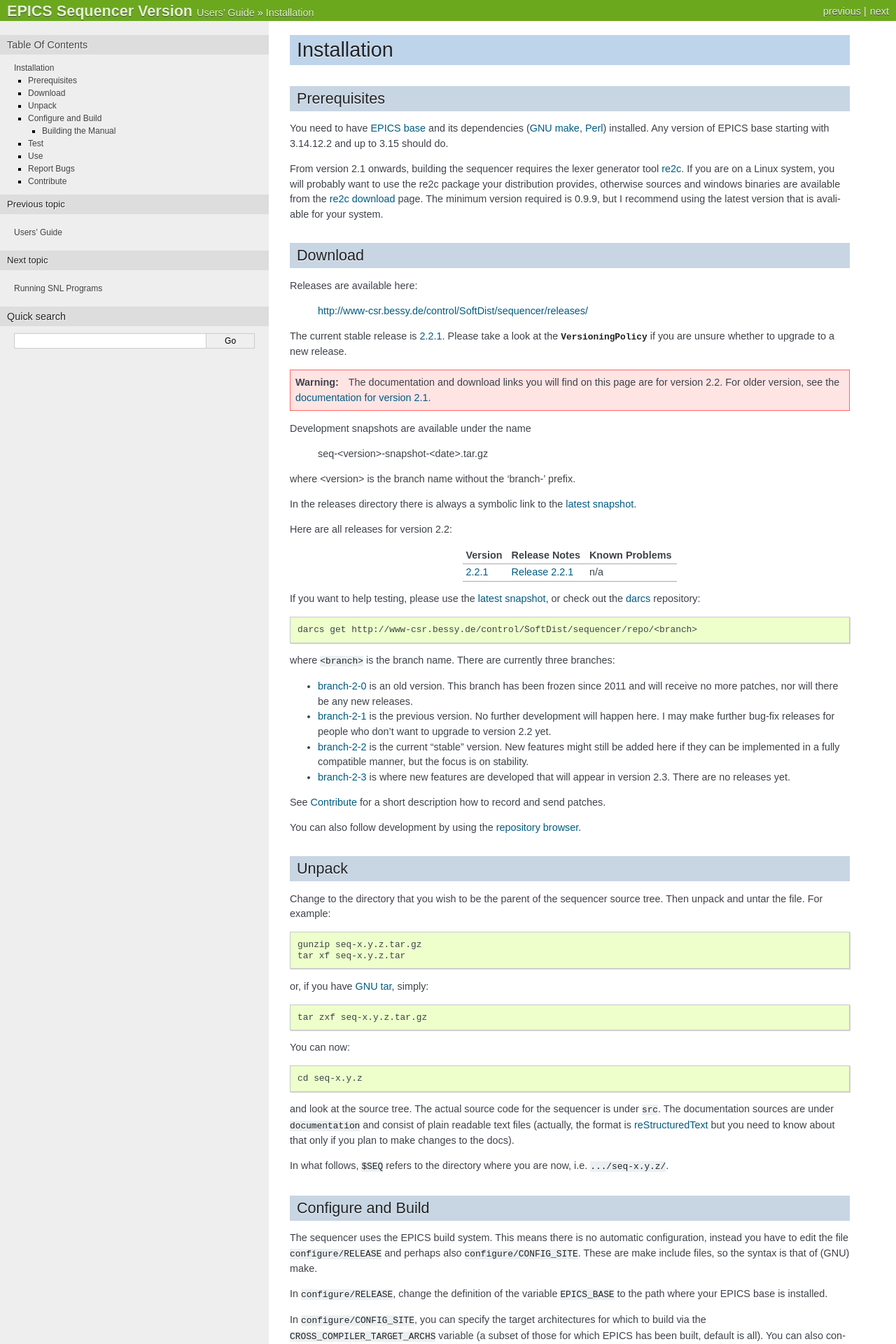
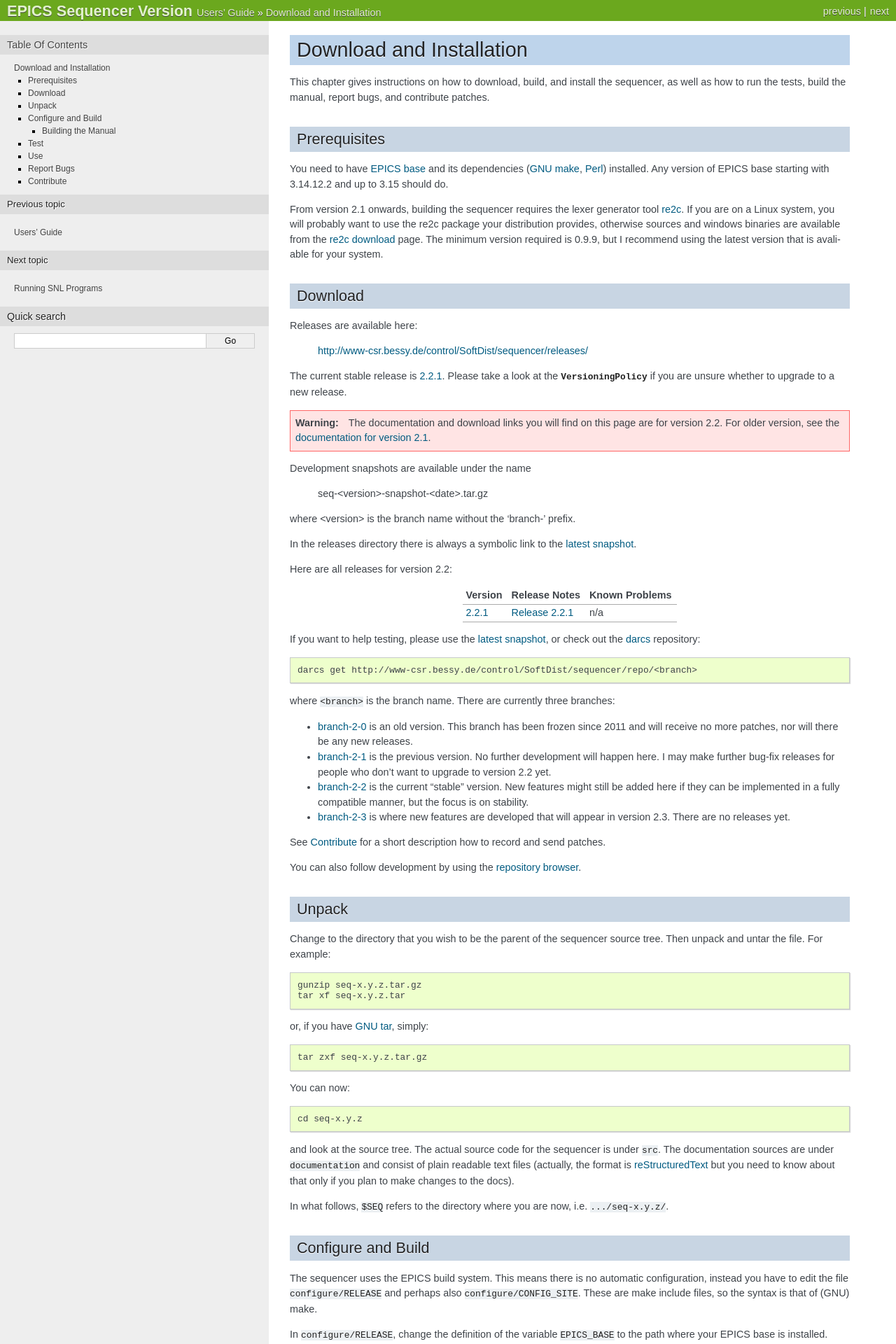
Before and after one commit to jeonghanlee/sequencer-2-2, a Sphinx documentation site: the page built from documentation/Installation.txt, in a window 1280 px wide. Shown: the top 1920 px of the page at 70% size. Built offline with Sphinx 7.4.7, drawn with Linux system fonts in a browser that asks for light colours; pages that are not in the unit, such as notebooks, are missing from menus; some of the changed text lies outside the part shown.

Commit message:
docs: side bar on home page now links directly to Download section
Also renamed the Installation chapter "Installation and Download" and added
a one sentence summary.

```diff
--- a/documentation/Installation.txt
+++ b/documentation/Installation.txt
@@ -1,5 +1,9 @@
-Installation
-============
+Download and Installation
+=========================
+
+This chapter gives instructions on how to download, build, and install the
+sequencer, as well as how to run the tests, build the manual, report bugs,
+and contribute patches.
 
 Prerequisites
 -------------
--- a/documentation/templates/home.html
+++ b/documentation/templates/home.html
@@ -1,9 +1,9 @@
 <h3>{{ 'Main Topics' }}</h3>
 <ul class="topless">
-<li><a href="{{ pathto('Installation.html', 1) }}">Installation</a></li>
+<li><a href="{{ pathto('Installation.html#download', 1) }}">Download</a></li>
 <li><a href="{{ pathto('Tutorial.html', 1) }}">Tutorial</a></li>
 <li><a href="{{ pathto('Reference.html', 1) }}">Language Reference</a></li>
-<li>Users' Guide (<a href="{{ pathto('Manual.html', 1) }}">html</a>,
+<li>Manual (<a href="{{ pathto('Manual.html', 1) }}">html</a>,
     <a href="{{ pathto('Manual.pdf', 1) }}">pdf</a>)</li>
 </ul>
 <h3>{{ 'Additional Material' }}</h3>
```
